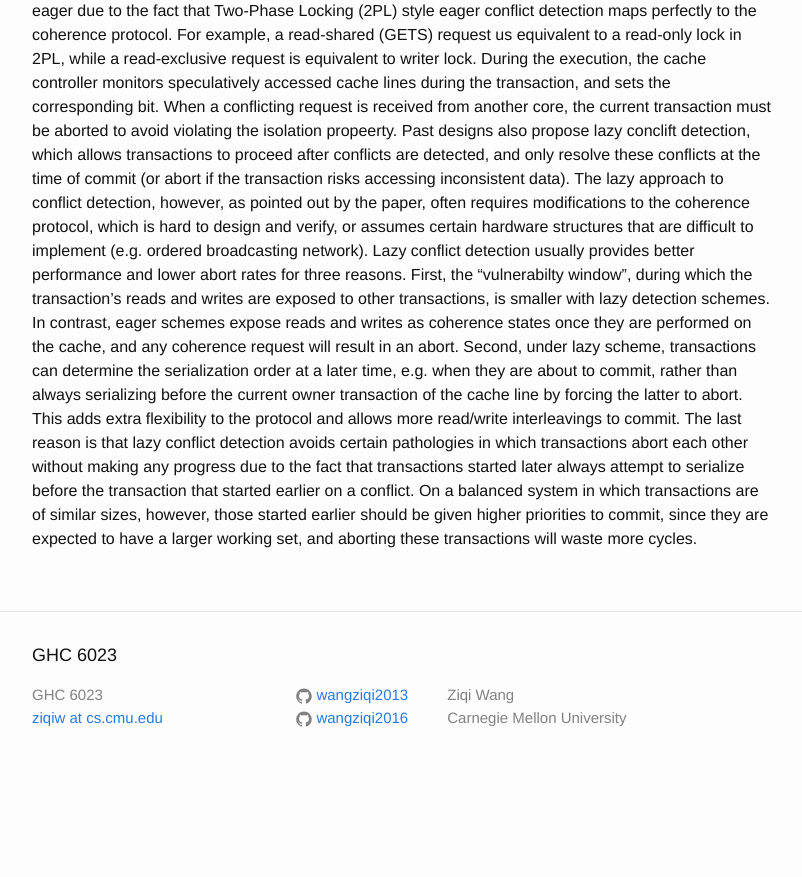
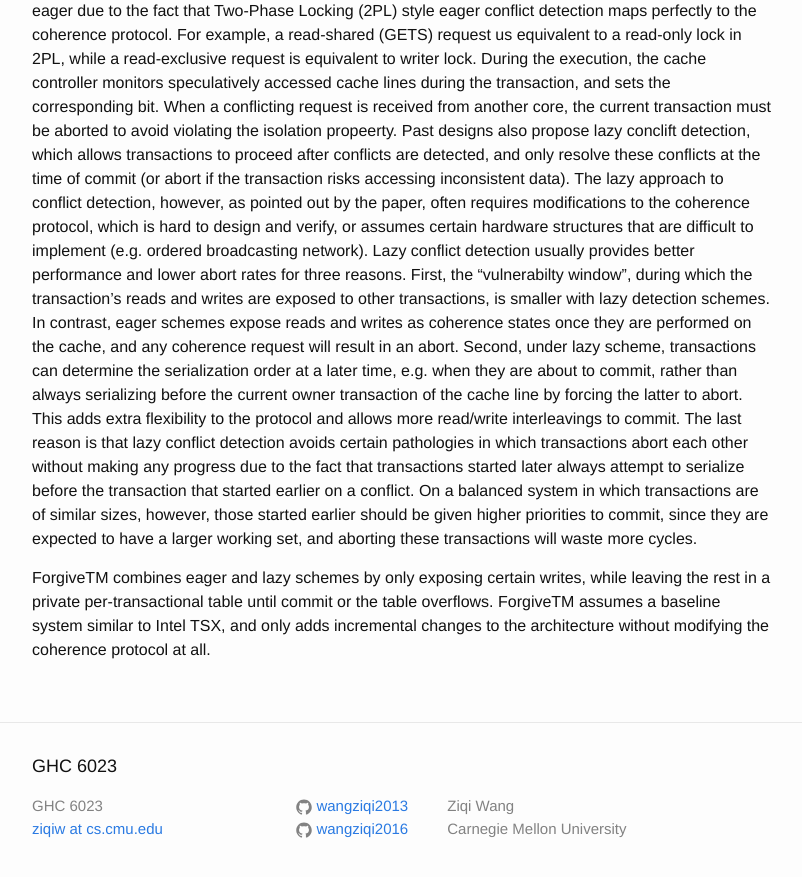
Before and after one commit to wangziqi2013/wangziqi2013.github.io, a Jekyll site: the page built from _posts/2019-09-27-forgivetm.markdown, in a window 1280 px wide and 900 px high, scrolled down 655 px. Shown: the top 877 px of the window, without its empty margins (238-1040 px from the left). Built offline with Jekyll 4.4.1, drawn with Linux system fonts in a browser that asks for light colours; before the commit the page ends 1444 px from its top, so only the background shows below that.

Commit message:
Adding baseline

```diff
--- a/_posts/2019-09-27-forgivetm.markdown
+++ b/_posts/2019-09-27-forgivetm.markdown
@@ -37,3 +37,7 @@ transactions abort each other without making any progress due to the fact that t
 to serialize before the transaction that started earlier on a conflict. On a balanced system in which transactions are
 of similar sizes, however, those started earlier should be given higher priorities to commit, since they are expected to
 have a larger working set, and aborting these transactions will waste more cycles.
+
+ForgiveTM combines eager and lazy schemes by only exposing certain writes, while leaving the rest in a private per-transactional
+table until commit or the table overflows. ForgiveTM assumes a baseline system similar to Intel TSX, and only adds incremental
+changes to the architecture without modifying the coherence protocol at all.
```
